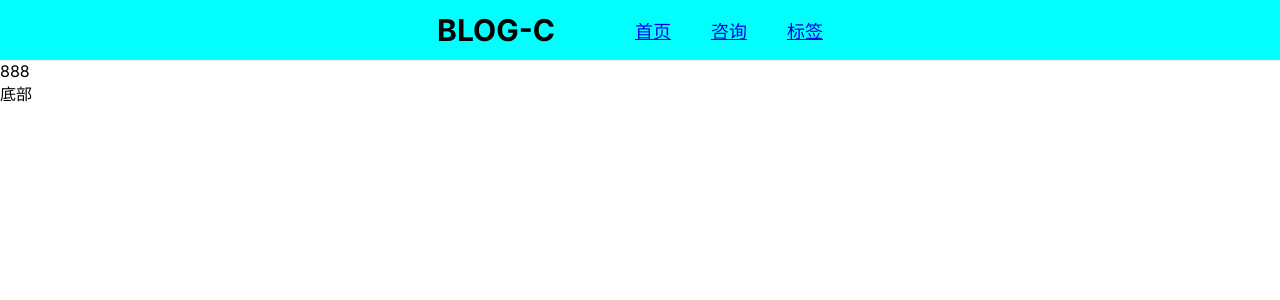
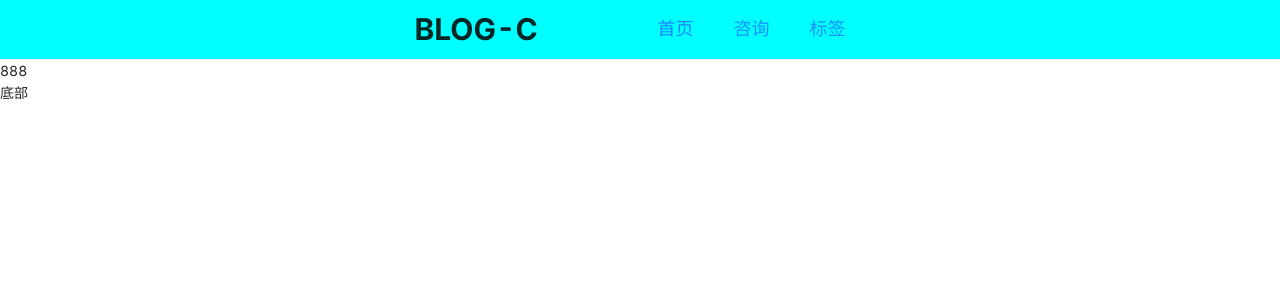
Before and after one commit to hejuan-bit/my-blog, a Next.js app: page / in a window 1280 px wide. Shown: the top 300 px of the page. Built offline with nearby package versions, Linux system fonts and the light colour scheme.

Commit message:
调整顶部导航样式

```diff
--- a/app/globals.css
+++ b/app/globals.css
@@ -1,8 +1 @@
-/* body,div,p,h1,h2,h3,h4,h5,h6{
-    margin: 0;
-    padding: 0;
-} */
-*{
-    margin: 0;
-    padding: 0;
-}
+@import 'antd/dist/antd.css';
--- a/components/Navbar/index.jsx
+++ b/components/Navbar/index.jsx
@@ -1,22 +1,34 @@
+'use client'
+
 import React from "react";
 import { navs } from "./config";
 import Link from 'next/link';
+import { usePathname } from "next/navigation";
 import style  from "./index.module.scss";
 
 const Navbar = () => {
+    const pathname = usePathname()
     return (
         <div className={style.navbar}>
             <section className={style.logArea}>BLOG-C</section>
             <section>
+                <ul className={style.linkwrap}>
                     {
                         navs?.map(nav => {
                             return(
-                            <Link key={nav.label} href={nav?.value} className={style.linkArea}>
+                                <li key={nav.label} className={style.linkArea}>
+                                    <Link
+                                        href={nav?.value}
+                                        className={pathname?.startsWith(nav?.value) ? style.active : ''}
+                                    >
                                         {nav.label}
                                     </Link>
+                                </li>
+
                             )
                         })
                     }
+                </ul>
             </section>
         </div>
     )
--- a/components/Navbar/index.module.scss
+++ b/components/Navbar/index.module.scss
@@ -10,8 +10,19 @@
         font-weight: 700;
         font-size: 30px;
     }
-    .linkArea{
-        font-size: 18px;
-        padding: 0 20px;
+    .linkwrap{
+        display: flex;
+        align-items: center;
+        justify-content: center;
+        margin: 0;
+        .linkArea{
+            font-size: 18px;
+            padding: 0 20px;
+            list-style: none;
+            .active{
+                color:#1e80ff;
+            }
+        }
     }
+
 }
--- a/package.json
+++ b/package.json
@@ -9,6 +9,7 @@
     "lint": "next lint"
   },
   "dependencies": {
+    "antd": "^4.24.2",
     "mockjs": "^1.1.0",
     "next": "13.5.6",
     "react": "^18",
```
Also changed, not shown: 1 other file (tests, documents, lock files or other folders). Lines whose indentation alone changed are shown as unchanged.
